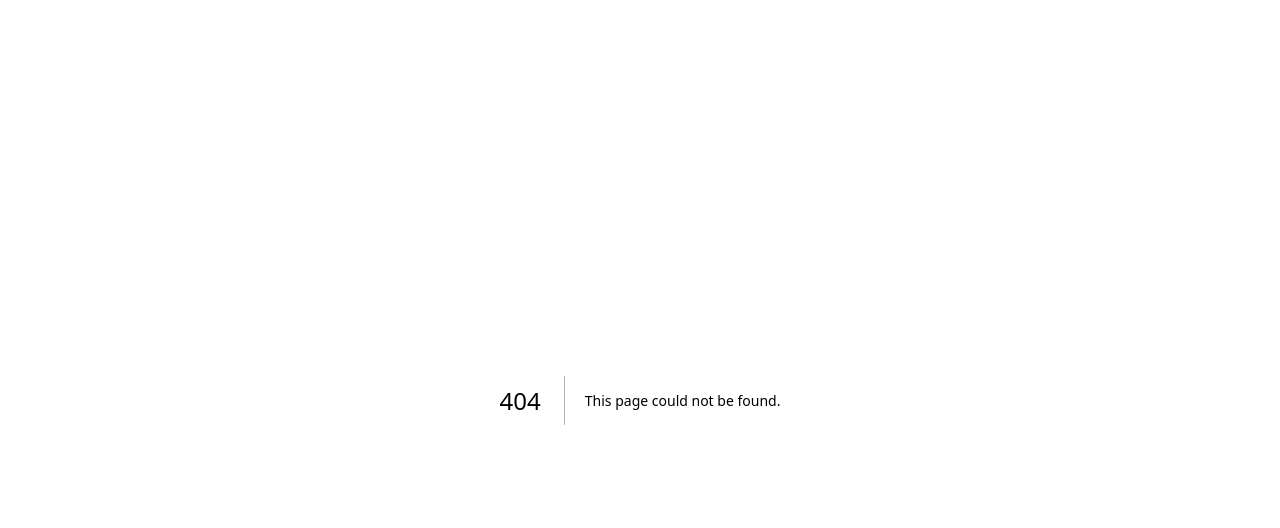
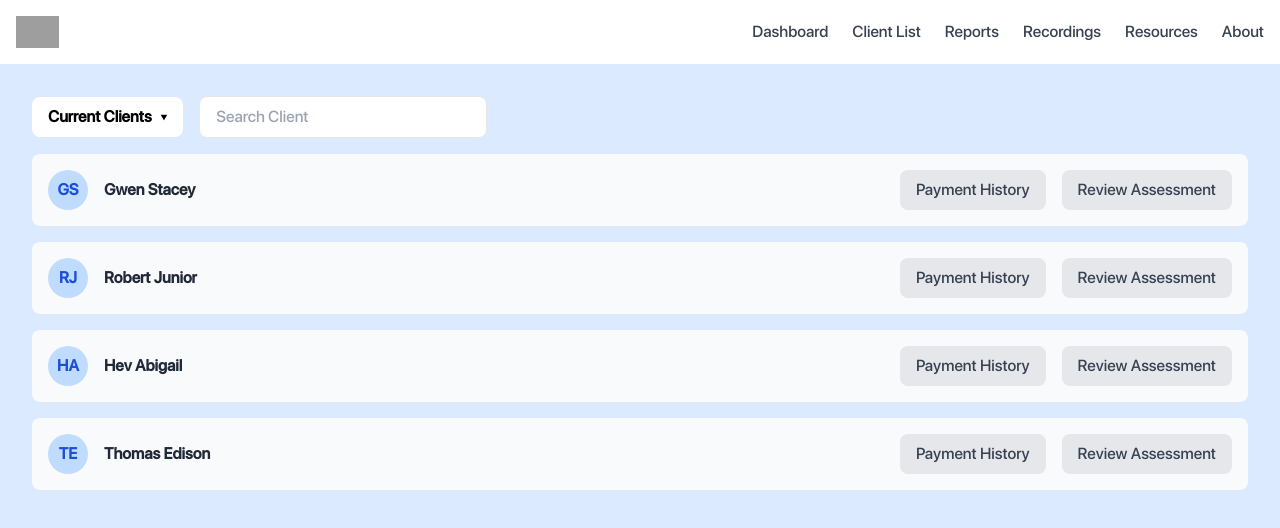
Before and after one commit to BluYiti/boltusaus-butterfly, a Next.js app: page /psychotherapist/pages/pclientlist in a window 1280 px wide. Before the commit this address had no page. Shown: the top 528 px of the page. Built offline with nearby package versions, Linux system fonts and the light colour scheme; grey boxes are pictures that could not be loaded.

Commit message:
client list

```diff
--- /dev/null
+++ b/src/app/psychotherapist/pages/pclientlist/page.tsx
@@ -0,0 +1,109 @@
+'use client'
+import React, { useState } from 'react';
+
+interface Client {
+  initials: string;
+  name: string;
+}
+
+const clients: Client[] = [
+  { initials: 'GS', name: 'Gwen Stacey' },
+  { initials: 'RJ', name: 'Robert Junior' },
+  { initials: 'HA', name: 'Hev Abigail' },
+  { initials: 'TE', name: 'Thomas Edison' },
+];
+
+const ClientList: React.FC = () => {
+  const [showDropdown, setShowDropdown] = useState(false);
+  const [selectedOption, setSelectedOption] = useState('Current Clients');
+
+  const handleDropdownClick = () => {
+    setShowDropdown(!showDropdown);
+  };
+
+  const handleOptionClick = (option: string) => {
+    setSelectedOption(option);
+    setShowDropdown(false); // Close dropdown after selecting an option
+  };
+
+  return (
+    <div className="min-h-screen bg-gray-50">
+      {/* Header */}
+      <header className="flex items-center justify-between p-4 bg-white shadow-md">
+        <div className="flex items-center">
+          <img src="/logo.png" alt="Logo" className="h-8" />
+        </div>
+        <nav className="flex space-x-6 text-gray-700">
+          <a href="#" className="hover:text-black">Dashboard</a>
+          <a href="#" className="hover:text-black">Client List</a>
+          <a href="#" className="hover:text-black">Reports</a>
+          <a href="#" className="hover:text-black">Recordings</a>
+          <a href="#" className="hover:text-black">Resources</a>
+          <a href="#" className="hover:text-black">About</a>
+        </nav>
+      </header>
+
+      {/* Main Content */}
+      <div className="p-8 bg-blue-100 min-h-screen">
+        <div className="flex items-center space-x-4 mb-4">
+          <div className="relative">
+            <button
+              onClick={handleDropdownClick}
+              className="bg-white text-black font-semibold rounded-lg px-4 py-2 flex items-center space-x-2"
+            >
+              <span>{selectedOption}</span>
+              <span>{showDropdown ? '▴' : '▾'}</span>
+            </button>
+            {showDropdown && (
+              <div className="absolute top-full left-0 mt-2 bg-white border border-gray-300 rounded-lg shadow-lg z-10">
+                <button
+                  onClick={() => handleOptionClick('Current Clients')}
+                  className="block w-full px-4 py-2 text-left hover:bg-gray-100"
+                >
+                  Current Clients
+                </button>
+                <button
+                  onClick={() => handleOptionClick('Referred Clients')}
+                  className="block w-full px-4 py-2 text-left hover:bg-gray-100"
+                >
+                  Referred Clients
+                </button>
+              </div>
+            )}
+          </div>
+          <input
+            type="text"
+            placeholder="Search Client"
+            className="border rounded-lg px-4 py-2 w-72 focus:outline-none"
+          />
+        </div>
+
+        <div className="space-y-4">
+          {clients.map((client) => (
+            <div
+              key={client.name}
+              className="flex items-center justify-between bg-gray-50 rounded-lg p-4"
+            >
+              <div className="flex items-center space-x-4">
+                <div className="w-10 h-10 rounded-full bg-blue-200 flex items-center justify-center font-semibold text-blue-700">
+                  {client.initials}
+                </div>
+                <span className="font-semibold text-gray-800">{client.name}</span>
+              </div>
+              <div className="flex space-x-4">
+                <button className="bg-gray-200 text-gray-700 px-4 py-2 rounded-lg font-medium hover:bg-gray-300">
+                  Payment History
+                </button>
+                <button className="bg-gray-200 text-gray-700 px-4 py-2 rounded-lg font-medium hover:bg-gray-300">
+                  Review Assessment
+                </button>
+              </div>
+            </div>
+          ))}
+        </div>
+      </div>
+    </div>
+  );
+};
+
+export default ClientList;
```
